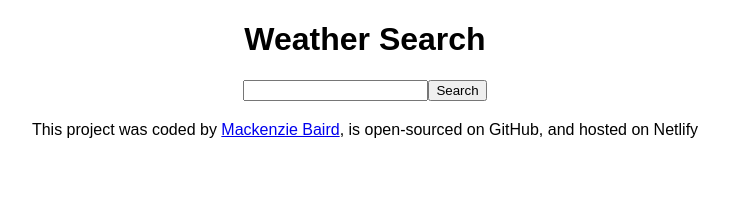
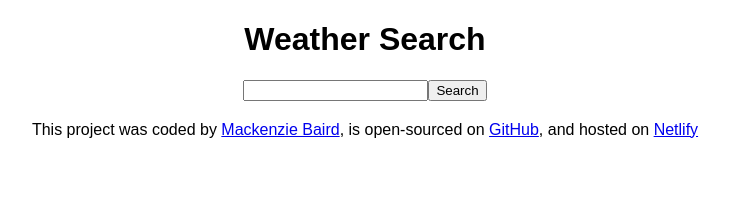
Before and after one commit to mackbaird/React-Weather-App, a React (Create React App) app: page / in a window 1280 px wide. Shown: the top 211 px of the page, without its empty margins (275-1004 px from the left). Built offline with nearby package versions, Linux system fonts and the light colour scheme.

Commit message:
Added Netlify and GitHub Links
-Added links to GItHub repository and Netlify permalink.

```diff
--- a/src/App.js
+++ b/src/App.js
@@ -15,7 +15,22 @@ export default function App() {
         >
           Mackenzie Baird
         </a>
-        , is open-sourced on GitHub, and hosted on Netlify
+        , is open-sourced on{" "}
+        <a
+          href="https://github.com/mackbaird/React-Weather-App"
+          target="_blank"
+          rel="noreferrer"
+        >
+          GitHub
+        </a>
+        , and hosted on{" "}
+        <a
+          href="https://6681ccc23d9dce9c63cba710--baird-react-weather.netlify.app/"
+          target="_blank"
+          rel="noreferrer"
+        >
+          Netlify
+        </a>
       </footer>
     </div>
   );
```
